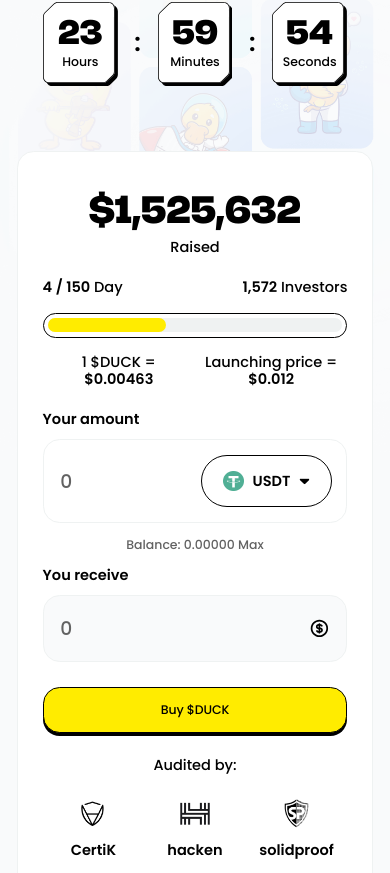
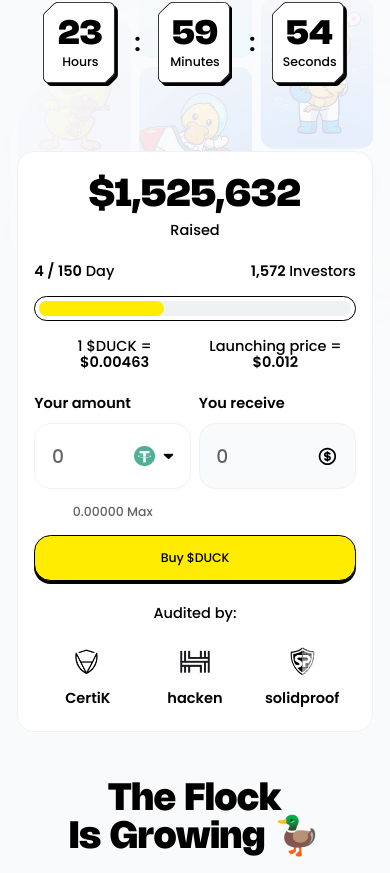
Before and after one commit to shvets-vasyl/duck-coin, a Nuxt app: page / in a window 390 px wide. Shown: the part 1171-2044 px from the top of the page. Built offline with nearby package versions, Linux system fonts and the light colour scheme.

Commit message:
little fix

```diff
--- a/app/components/common/Calculator.vue
+++ b/app/components/common/Calculator.vue
@@ -1,5 +1,5 @@
 <template>
-  <div class="base-card calculator" :class="{ smaller }">
+  <div class="base-card calculator" :class="{ smaller: isSmaller }">
     <div class="price">
       <h3 class="price-number h3">{{ raisedDisplay }}</h3>
       <p class="price-text cap-m">Raised</p>
@@ -50,7 +50,7 @@
             <CommonSelect
               v-model="selected"
               :items="exchange"
-              :inner2="smaller"
+              :inner2="isSmaller"
             />
           </div>
         </div>
@@ -58,7 +58,7 @@
 
       <p class="balance cap-s"><span>Balance: </span>0.00000 Max</p>
 
-      <div v-if="!smaller" class="decor-down">
+      <div v-if="!isSmaller" class="decor-down">
         <div class="decor-line" />
         <CommonButtonTemplate small disabled>
           <IconDown class="icon-down" />
@@ -109,7 +109,7 @@
 </template>
 
 <script setup lang="ts">
-defineProps<{
+const props = defineProps<{
   smaller?: boolean
 }>()
 
@@ -134,6 +134,12 @@ const selected = ref<ExchangeItem>(exchange[0]!)
 
 const sended = useState("form-sended")
 // const errorForm = useState("form-error")
+
+const { isMobile } = useViewport()
+
+const isSmaller = computed(() => {
+  return props.smaller || isMobile.value
+})
 
 const onSubmit = () => {
   sended.value = true
@@ -250,6 +256,9 @@ const launchPriceDisplay = computed(() => nfPrice(launchPriceUsd.value))
 <style scoped lang="scss">
 .calculator {
   padding: 2.5rem 1.5rem;
+  @include mobile {
+    padding: 1.5rem 1rem;
+  }
 }
 .price {
   display: flex;
```
